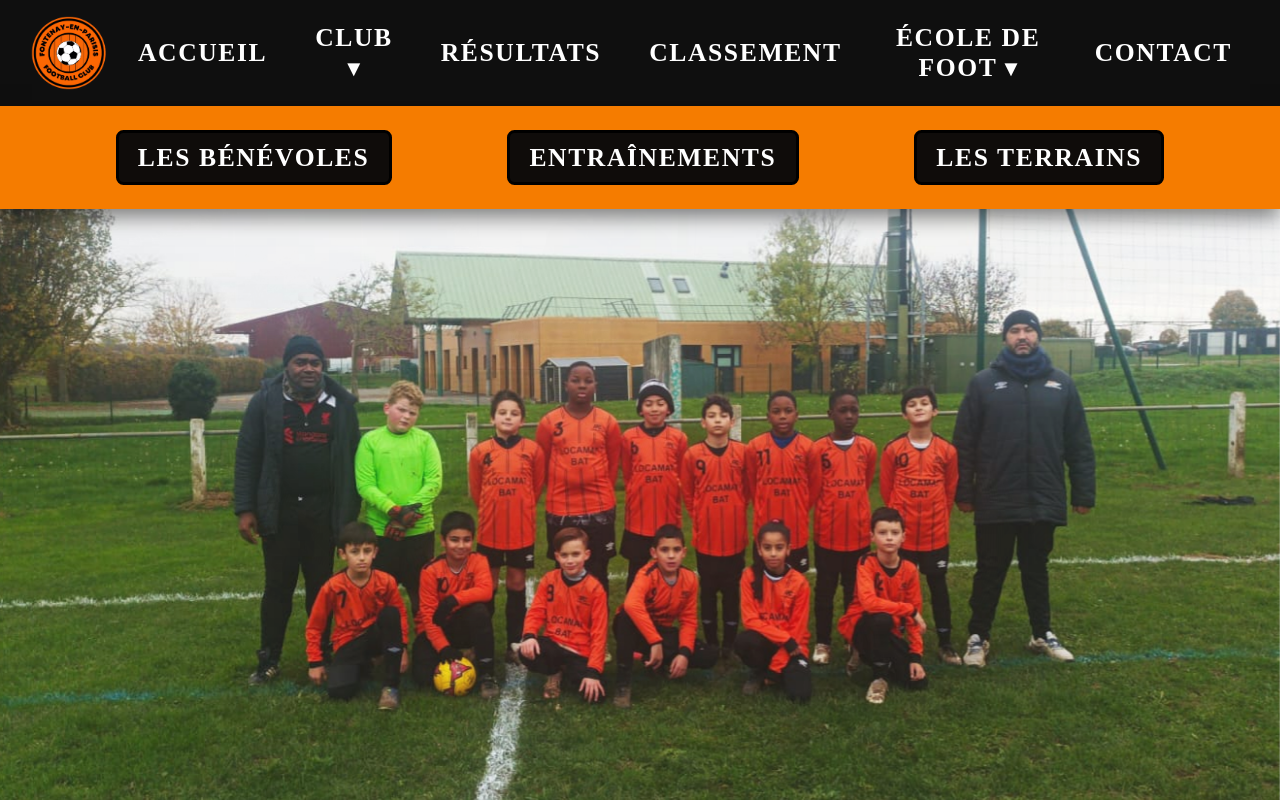
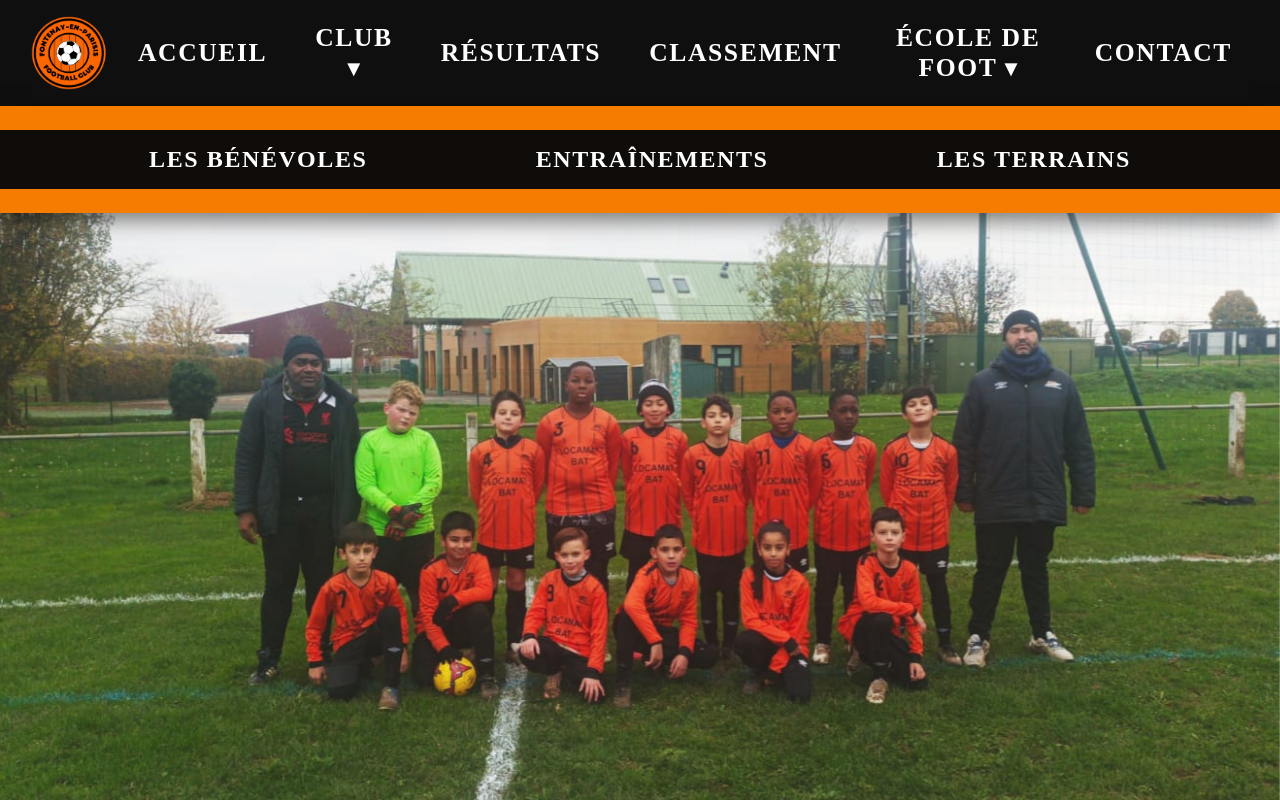
Before and after one commit to cedricauneau-ship-it/FFC-Frontend-V2, a Next.js app: page / in a window 1280 px wide. Both pictures are taken after a click on the button "CLUB". Shown: the top 800 px of the page. Built offline with nearby package versions, Linux system fonts and the light colour scheme.

Commit message:
refonte des sousMenu navbar

```diff
--- a/components/Navbar.module.css
+++ b/components/Navbar.module.css
@@ -63,8 +63,6 @@
     position: relative;
 }
 
-
-
 .clubMenu {
     position: absolute;
     top: 100%;
@@ -78,26 +76,29 @@
     box-shadow: 0 8px 20px rgba(0, 0, 0, 0.5);
 }
 
+.lineBlack {
+    display: flex;
+    justify-content: space-evenly;
+    width: 100%;
+    background-color: rgba(11, 11, 11, 0.98);
+}
 
 .clubMenu a {
-    padding: 0.6rem 1.2rem;
+    padding: 1rem 1.2rem;
     text-decoration: none;
     text-transform: uppercase;
     color: white;
-    background-color: rgba(11, 11, 11, 0.98);
-    font-size: 1.6rem;
+    font-size: 1.5rem;
     font-weight: bold;
     letter-spacing: 0.1rem;
     text-align: center;
-    border: 3px solid black;
-    border-radius: 7.5px;
     transition: transform 0.5s ease;
 }
 
 .clubMenu a:hover {
-    transition: transform 0.5s ease;
-    transform: scale(1.1);
+    color: #F57C00;
 }
+
 
 .ecoleButton {
     appearance: none;
@@ -145,14 +146,11 @@
     font-weight: bold;
     letter-spacing: 0.1rem;
     text-align: center;
-    border: 3px solid black;
-    border-radius: 7.5px;
     transition: transform 0.5s ease;
 }
 
 .ecoleMenu a:hover {
-    transition: transform 0.5s ease;
-    transform: scale(1.1);
+    color: #F57C00;
 }
 
 /* Menu Mobile / Tablette */
--- a/components/Navbar.tsx
+++ b/components/Navbar.tsx
@@ -176,6 +176,7 @@ export default function Navbar() {
 
             {clubOpen && (
                 <div className={Style.clubMenu}>
+                    <div className={Style.lineBlack}>
                         <Link href="/club/bénévoles" onClick={() => setClubOpen(false)}>
                             les bénévoles
                         </Link>
@@ -186,10 +187,12 @@ export default function Navbar() {
                             les terrains
                         </Link>
                     </div>
+                </div>
             )}
 
             {ecoleOpen && (
                 <div className={Style.ecoleMenu}>
+                    <div className={Style.lineBlack}>
                         <Link href="/ecole/valeurs" onClick={() => setEcoleOpen(false)}>
                             Les valeurs du club
                         </Link>
@@ -200,6 +203,7 @@ export default function Navbar() {
                             lettre d'un enfant à un adulte
                         </Link>
                     </div>
+                </div>
             )}
 
         </nav>
```
Lines whose indentation alone changed are shown as unchanged.
